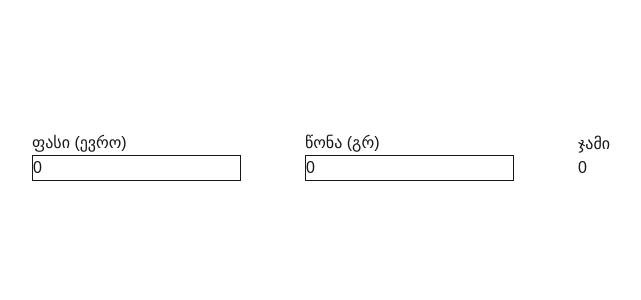
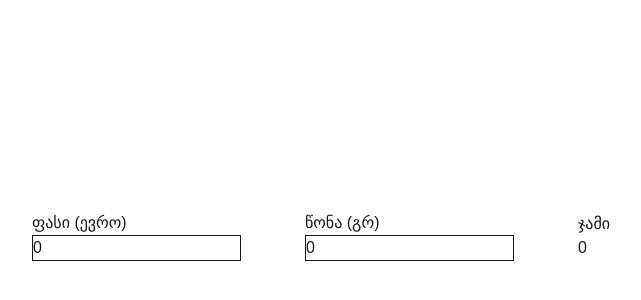
Before and after one commit to IrakliAmbroladze/amanati, a Next.js app: page / in a window 1280 px wide. Shown: the part 244-544 px from the top of the page, without its empty margins (319-960 px from the left). Built offline with nearby package versions, Linux system fonts and the light colour scheme.

Commit message:
feat: extract Sum component

```diff
--- a/src/app/page.tsx
+++ b/src/app/page.tsx
@@ -1,20 +1,9 @@
-"use client";
-import { useState } from "react";
-import { Input } from "../components";
+import { PriceCalculator } from "../components";
+
 export default function Home() {
-  const [price, setPrice] = useState<number>(0);
-  const [weight, setWeight] = useState<number>(0);
-  const transportCost = 3;
-  const sum = price + (transportCost * weight) / 1000;
-
   return (
     <div className="flex items-center justify-center min-h-screen gap-16 sm:p-20">
-      <Input label="ფასი (ევრო)" value={price} onChange={setPrice} />
-      <Input label="წონა (გრ)" value={weight} onChange={setWeight} />
-      <div>
-        ჯამი
-        <div>{sum}</div>
-      </div>
+      <PriceCalculator />
     </div>
   );
 }
--- /dev/null
+++ b/src/components/PriceCalculator.tsx
@@ -0,0 +1,18 @@
+"use client";
+import { useState } from "react";
+import { Input } from "./Input";
+import { Sum } from "./Sum";
+
+export const PriceCalculator = () => {
+  const [price, setPrice] = useState<number>(0);
+  const [weight, setWeight] = useState<number>(0);
+  const transportCost = 3;
+
+  return (
+    <div className="flex items-center justify-center min-h-screen gap-16 sm:p-20">
+      <Input label="ფასი (ევრო)" value={price} onChange={setPrice} />
+      <Input label="წონა (გრ)" value={weight} onChange={setWeight} />
+      <Sum price={price} weight={weight} transportCost={transportCost} />
+    </div>
+  );
+};
--- /dev/null
+++ b/src/components/Sum.tsx
@@ -0,0 +1,17 @@
+export const Sum = ({
+  price,
+  weight,
+  transportCost,
+}: {
+  price: number;
+  weight: number;
+  transportCost: number;
+}) => {
+  const sum = price + (transportCost * weight) / 1000;
+  return (
+    <div>
+      ჯამი
+      <div>{sum}</div>
+    </div>
+  );
+};
--- a/src/components/index.ts
+++ b/src/components/index.ts
@@ -1 +1 @@
-export { Input } from "./Input";
+export { PriceCalculator } from "./PriceCalculator";
```
